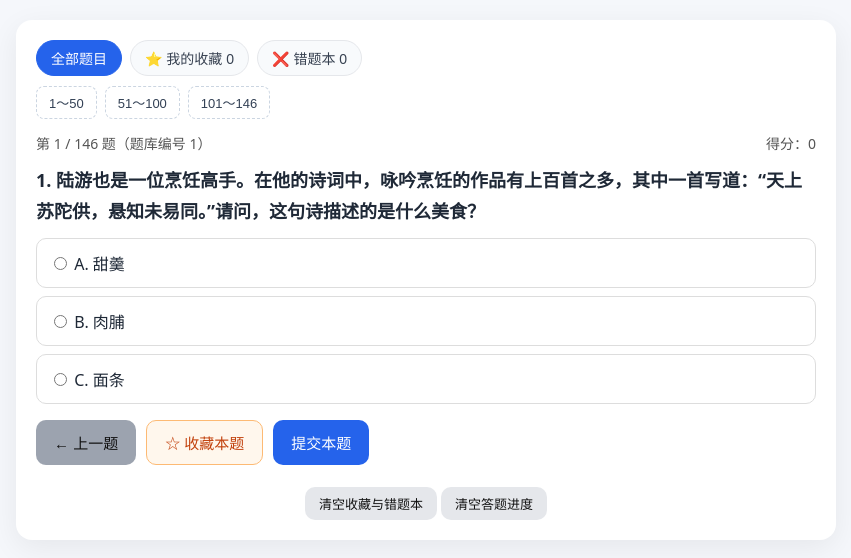
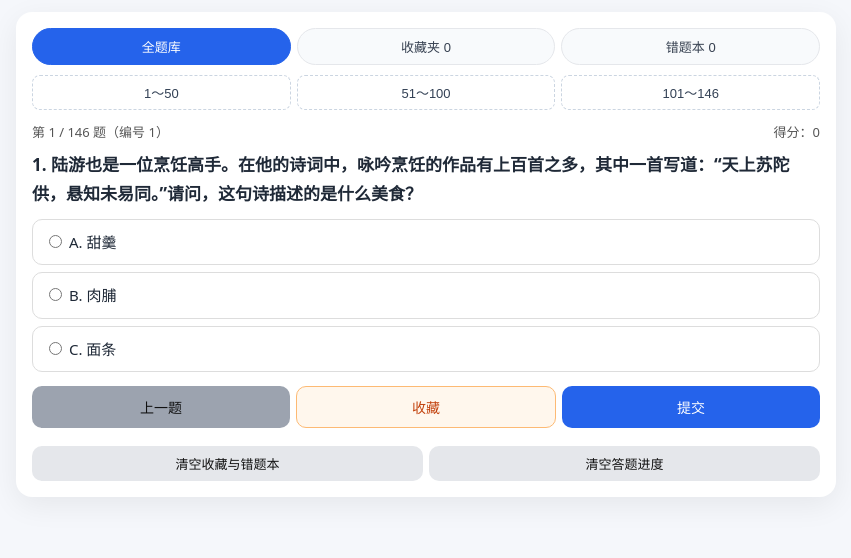
Before and after one commit to XIAOXIANGYU1203/Poetry-Question-Bank, a plain HTML site: page index.html in a window 1280 px wide. Shown: the whole page, without its empty margins (214-1065 px from the left). Drawn offline with Linux system fonts and the light colour scheme.

Commit message:
Refactor HTML structure and styles for clarity

```diff
--- a/index.html
+++ b/index.html
@@ -5,40 +5,54 @@
 <meta name="viewport" content="width=device-width,initial-scale=1">
 <title>诗词大会小学高段在线题库</title>
 <style>
-*{box-sizing:border-box}
-body{font-family:system-ui,"Microsoft YaHei",sans-serif;background:#f5f7fb;margin:0;padding:20px;color:#1f2937}
-.box{max-width:820px;margin:auto;background:#fff;padding:20px;border-radius:16px;box-shadow:0 8px 30px #0001}
-.tabs{display:flex;gap:8px;flex-wrap:wrap;margin-bottom:10px}
-.tab{border:1px solid #e5e7eb;background:#f8fafc;color:#374151;border-radius:999px;padding:7px 14px;font-size:14px;cursor:pointer}
+*{box-sizing:border-box;-webkit-tap-highlight-color:transparent}
+body{font-family:system-ui,"Microsoft YaHei",sans-serif;background:#f5f7fb;margin:0;padding:12px;color:#1f2937}
+.box{max-width:820px;margin:auto;background:#fff;padding:16px;border-radius:16px;box-shadow:0 8px 30px #0001}
+
+.tabs{display:flex;gap:6px;margin-bottom:10px}
+.tab{flex:1;text-align:center;border:1px solid #e5e7eb;background:#f8fafc;color:#374151;border-radius:999px;padding:8px 4px;font-size:13px;cursor:pointer;white-space:nowrap}
 .tab.on{background:#2563eb;border-color:#2563eb;color:#fff}
-.sections{display:flex;gap:8px;flex-wrap:wrap;margin-bottom:14px}
-.secBtn{border:1px dashed #cbd5e1;background:#fff;color:#334155;border-radius:8px;padding:6px 12px;font-size:13px;cursor:pointer}
+
+.sections{display:flex;gap:6px;margin-bottom:12px}
+.secBtn{flex:1;text-align:center;border:1px dashed #cbd5e1;background:#fff;color:#334155;border-radius:8px;padding:7px 4px;font-size:13px;cursor:pointer;white-space:nowrap}
 .secBtn:hover{background:#f1f5f9;border-color:#94a3b8}
-.bar{display:flex;justify-content:space-between;color:#555;font-size:14px;margin-bottom:12px;flex-wrap:wrap;gap:6px}
-.q{font-size:18px;font-weight:600;line-height:1.7;margin-bottom:12px}
-.o{display:block;padding:12px;border:1px solid #ddd;border-radius:10px;margin:8px 0;cursor:pointer}
+
+.bar{display:flex;justify-content:space-between;color:#555;font-size:13px;margin-bottom:10px;flex-wrap:wrap;gap:4px}
+.q{font-size:17px;font-weight:600;line-height:1.7;margin-bottom:10px}
+.o{display:block;padding:11px;border:1px solid #ddd;border-radius:10px;margin:7px 0;cursor:pointer;font-size:15px;line-height:1.5}
 .o:hover{background:#f0f9ff;border-color:#93c5fd}
-.btns{display:flex;gap:10px;margin-top:16px;flex-wrap:wrap}
-button{border:0;border-radius:10px;padding:11px 18px;background:#2563eb;color:#fff;font-size:15px;cursor:pointer}
+
+.btns{display:flex;gap:6px;margin-top:14px}
+.btns button{flex:1;text-align:center;white-space:nowrap;padding:10px 4px;font-size:14px}
+
+button{border:0;border-radius:10px;background:#2563eb;color:#fff;cursor:pointer}
 button:disabled{background:#9ca3af;cursor:not-allowed}
 .sec{background:#e5e7eb;color:#111}
 .favBtn{background:#fff7ed;color:#c2410c;border:1px solid #fdba74}
 .favBtn.on{background:#f59e0b;color:#fff;border-color:#f59e0b}
-.res{margin-top:14px;padding:12px;border-radius:10px;display:none;line-height:1.6}
+
+.res{margin-top:12px;padding:11px;border-radius:10px;display:none;line-height:1.6;font-size:14px}
 .ok{background:#ecfdf5;color:#065f46}
 .no{background:#fef2f2;color:#991b1b}
-.empty{text-align:center;padding:40px 0;color:#6b7280;line-height:1.8}
+.empty{text-align:center;padding:36px 0;color:#6b7280;line-height:1.8}
 .tip{font-size:13px;color:#6b7280;margin-top:6px}
-.foot{margin-top:22px;text-align:center}
-.foot button{font-size:13px;padding:7px 14px}
+
+.foot{margin-top:18px;display:flex;gap:6px}
+.foot button{flex:1;font-size:13px;padding:8px 4px;white-space:nowrap}
+
+@media (max-width:360px){
+  .tab{font-size:12px;padding:7px 2px}
+  .btns button{font-size:13px;padding:9px 2px}
+  .foot button{font-size:12px;padding:7px 2px}
+}
 </style>
 </head>
 <body>
 <div class="box">
   <div class="tabs">
-    <button class="tab on" data-mode="all">全部题目</button>
-    <button class="tab" data-mode="fav">⭐ 我的收藏 <span id="favCount">0</span></button>
-    <button class="tab" data-mode="wrong">❌ 错题本 <span id="wrongCount">0</span></button>
+    <button class="tab on" data-mode="all">全题库</button>
+    <button class="tab" data-mode="fav">收藏夹 <span id="favCount">0</span></button>
+    <button class="tab" data-mode="wrong">错题本 <span id="wrongCount">0</span></button>
   </div>
 
   <div class="sections">
@@ -51,9 +65,9 @@ button:disabled{background:#9ca3af;cursor:not-allowed}
   <div id="q"></div>
 
   <div class="btns">
-    <button id="prev" class="sec">← 上一题</button>
-    <button id="fav" class="favBtn">☆ 收藏本题</button>
-    <button id="sub">提交本题</button>
+    <button id="prev" class="sec">上一题</button>
+    <button id="fav" class="favBtn">收藏</button>
+    <button id="sub">提交</button>
   </div>
 
   <div id="res" class="res"></div>
@@ -110,7 +124,7 @@ function saveProgress(){
 function syncFavBtn(){
   const idx=list[pos];
   const on=favs.has(idx);
-  favBtn.textContent=on?'★ 已收藏':'☆ 收藏本题';
+  favBtn.textContent=on?'★已收藏':'收藏';
   favBtn.classList.toggle('on',on);
 }
 function markAnsweredInputs(){
@@ -118,8 +132,7 @@ function markAnsweredInputs(){
   if(!answeredSet.has(idx)) return;
   const x=Q[idx];
   const correct=Array.isArray(x[3])?[...x[3]].sort((a,b)=>a-b):[x[3]];
-  const inputs=document.querySelectorAll('input[name="a"]');
-  inputs.forEach(el=>{
+  document.querySelectorAll('input[name="a"]').forEach(el=>{
     const v=+el.value;
     el.checked=correct.includes(v);
     el.disabled=true;
@@ -139,14 +152,14 @@ function render(){
   if(list.length===0){
     pEl.textContent='';
     sEl.textContent='得分：'+score;
-    const msg = mode==='fav' ? '还没有收藏任何题目，去“全部题目”里点 ☆ 收藏吧' : '错题本是空的，真棒！';
+    const msg = mode==='fav' ? '还没有收藏任何题目' : '错题本是空的，真棒！';
     qEl.innerHTML='<div class="empty">'+msg+'</div>';
     favBtn.disabled=true;subBtn.disabled=true;prevBtn.disabled=true;
     return;
   }
 
   const idx=list[pos], x=Q[idx];
-  pEl.textContent='第 '+(pos+1)+' / '+list.length+' 题（题库编号 '+(idx+1)+'）';
+  pEl.textContent='第 '+(pos+1)+' / '+list.length+' 题（编号 '+(idx+1)+'）';
   sEl.textContent='得分：'+score;
 
   let h='<div class="q">'+(pos+1)+'. '+x[1]+'</div>';
```
